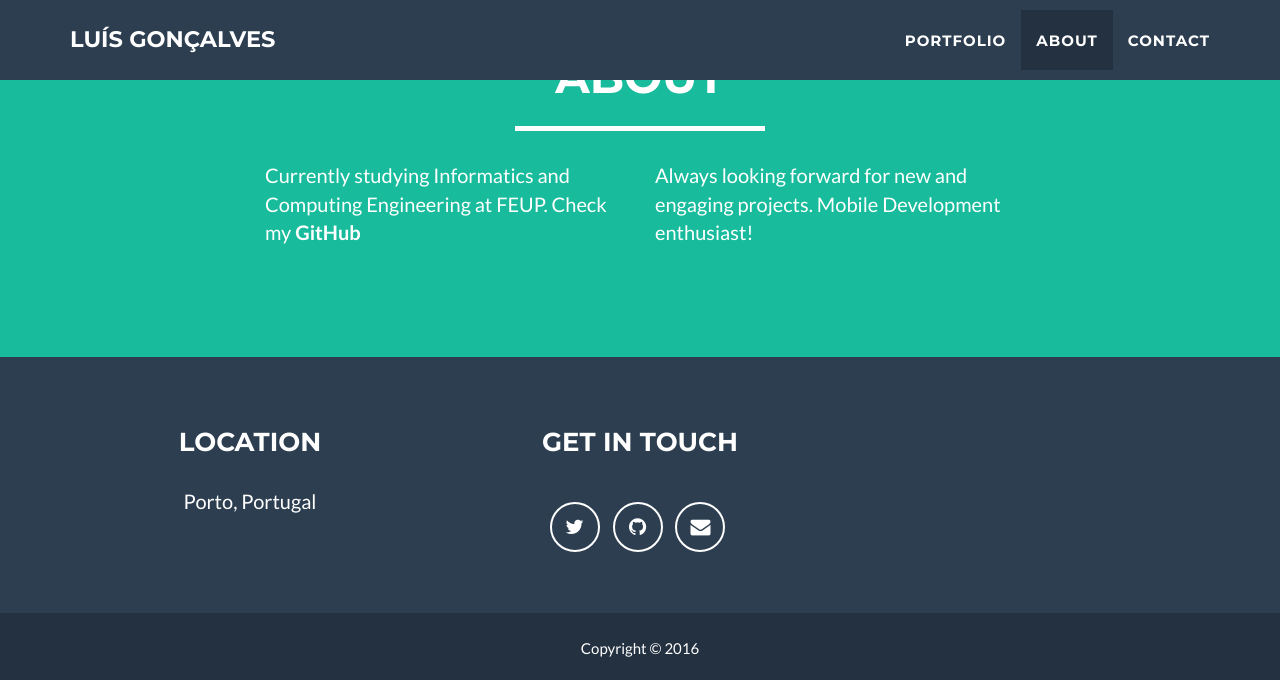
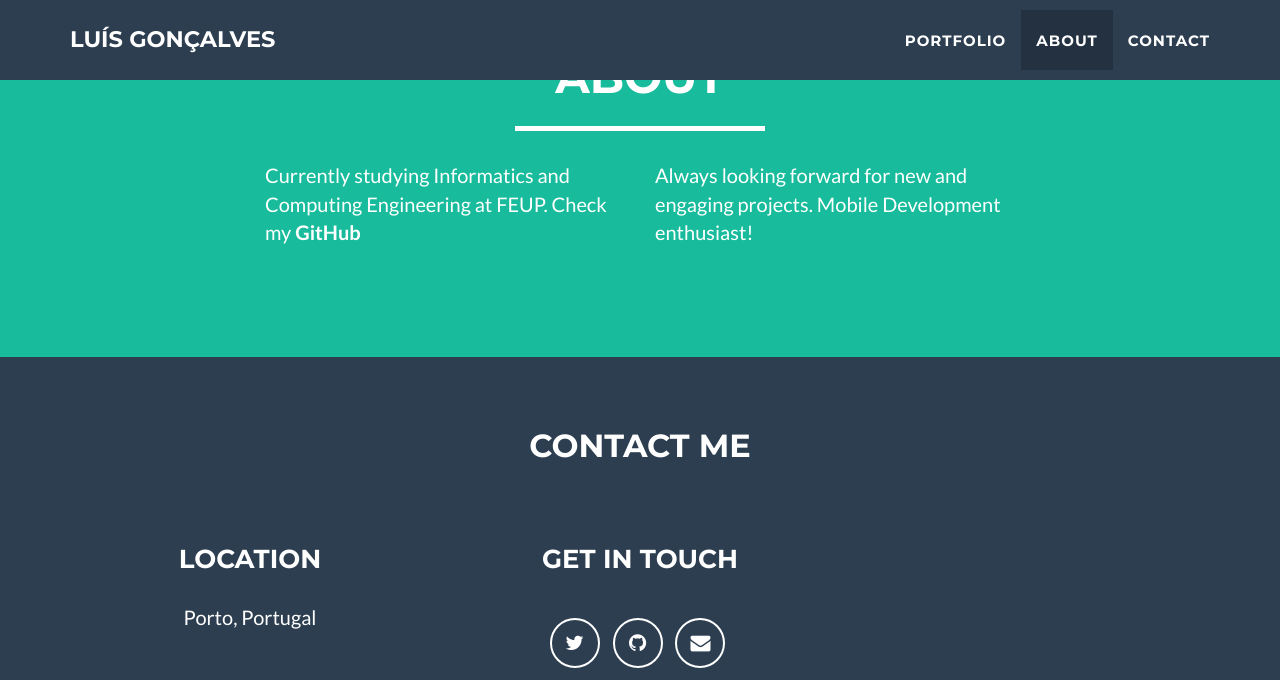
Before and after one commit to Asura14/asura14.github.com, a Jekyll site: the page built from index.html, in a window 1280 px wide and 900 px high, scrolled down 1713 px, cut to the strip 0-680 px from the top of the window. Built offline with Jekyll 4.4.1, drawn with Linux system fonts in a browser that asks for light colours.

Commit message:
footer changes

```diff
--- a/_includes/footer.html
+++ b/_includes/footer.html
@@ -2,6 +2,12 @@
     <footer class="text-center">
         <div class="footer-above">
             <div class="container">
+                <div class="row">
+                    <div class="col-lg-12 text-center">
+                        <h2>Contact Me</h2>
+                        <hr class="star-primary">
+                    </div>
+                </div>
                 <div class="row">
                     <div class="footer-col col-md-4">
                         <h3>{{ site.footer.location }}</h3>
```
